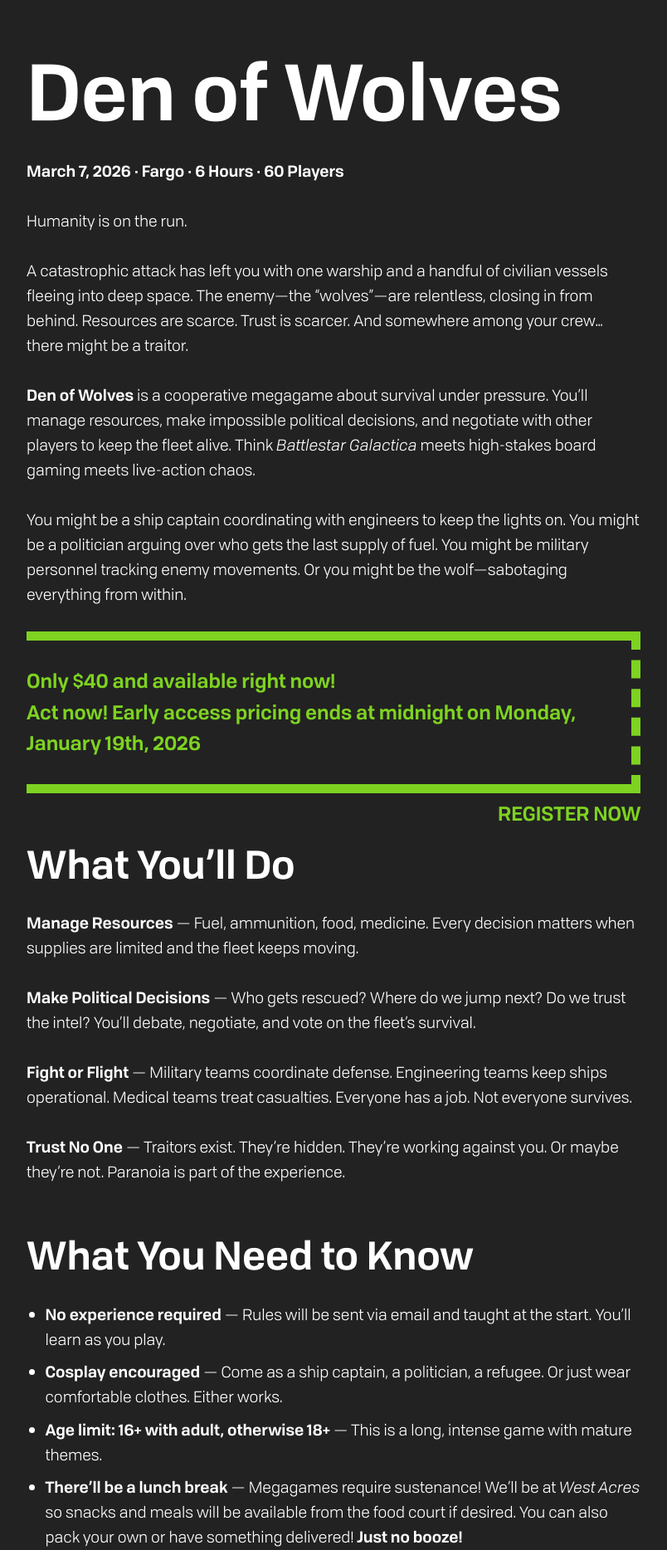
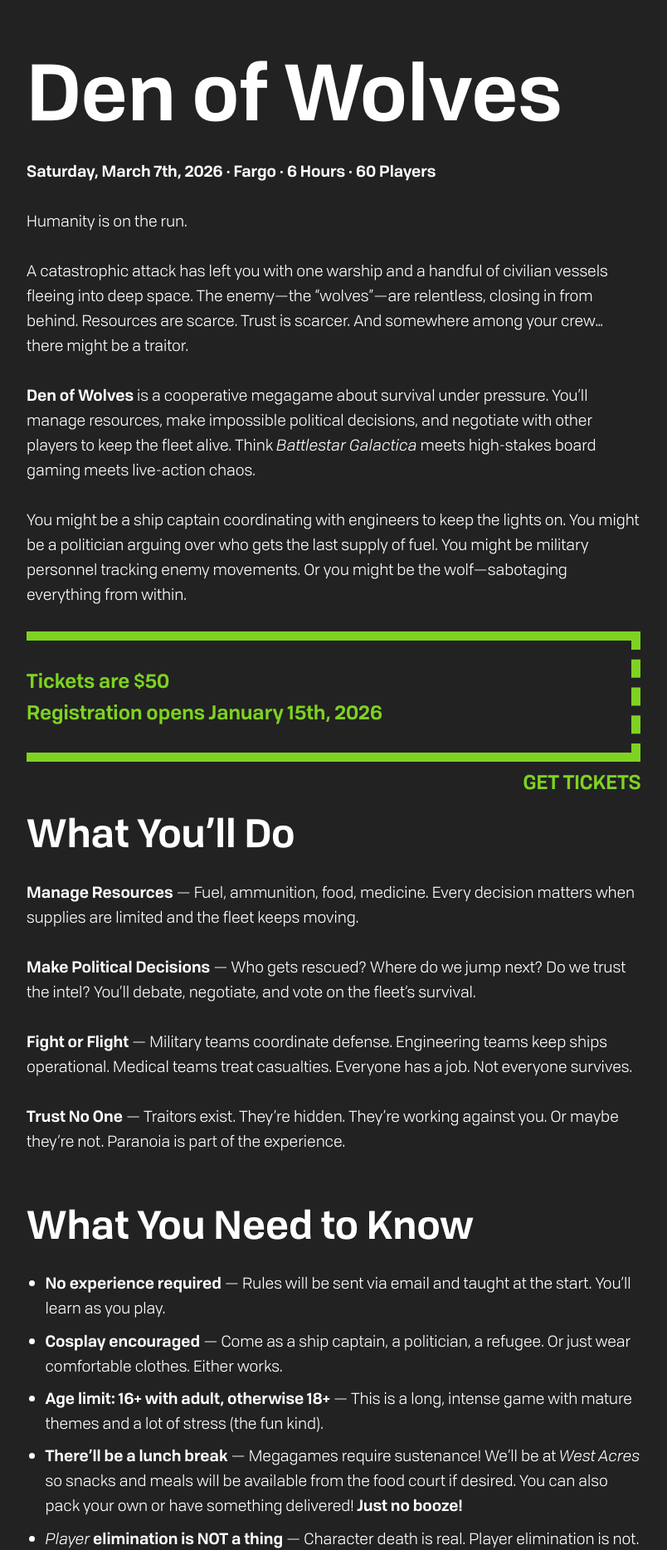
Before and after one commit to jedlimke/prairiefiregaming.com, a Jekyll site: the page built from megagames/den-of-wolves-2026.md, in a window 1280 px wide. Shown: the part 615-2483 px from the top of the page at 83% size, without its empty margins (238-1042 px from the left). Built offline with Jekyll 4.4.1, drawn with Linux system fonts in a browser that asks for light colours; some of the changed text lies outside the part shown.

Commit message:
Adjusted CTA, added donation info, set up some basics for embedded ticket tailor but decided against it.

```diff
--- a/_includes/den-of-wolves-2026-cta.html
+++ b/_includes/den-of-wolves-2026-cta.html
@@ -3,12 +3,12 @@
 Update ticket price, URL, and message here
 {%- endcomment -%}
 
-{%- assign ticket_price = "40" -%}
-{%- assign ticket_url = "https://www.eventbrite.com" -%}
-{%- assign ticket_message = "Act now! Early access pricing ends at midnight on Monday, January 19th, 2026" -%}
+{%- assign ticket_price = "50" -%}
+{%- assign ticket_url = "https://app.tickettailor.com/events/prairiefiregaming/2006278" -%}
+{%- assign ticket_message = "Registration opens January 15th, 2026" -%}
 
-<a href="{{ ticket_url }}" class="callout cta" data-label="Register Now">
-	<strong>Only ${{ ticket_price }}</strong> and available right now!
+<a href="{{ ticket_url }}" class="callout cta" data-label="Get Tickets">
+	<strong>Tickets are ${{ ticket_price }}</strong>
 
 	{%- if ticket_message -%}
 	<br>{{ ticket_message }}
--- a/_sass/base.scss
+++ b/_sass/base.scss
@@ -42,6 +42,8 @@
 	// UX
 	--border-color: #00000022;
 	--border-width: 1px;
+	--stroke-width: 6px;
+	--border-radius: 4px;
 
 	// Font stacks
 	--font-headers: "LT Tofino", "Lucida Grande", Helvetica, Arial, sans-serif;
@@ -298,7 +300,7 @@
 	overflow: hidden;
 	max-width: 100%;
 	margin: var(--spacing-unit) 0;
-	border-radius: 4px;
+	border-radius: var(--border-radius);
 
 	iframe {
 		position: absolute;
@@ -454,7 +456,7 @@
 		&:focus {
 			outline: 2px solid var(--brand-yellow);
 			outline-offset: 2px;
-			border-radius: 4px;
+			border-radius: var(--border-radius);
 		}
 
 		// Modern browsers - only keyboard focus
@@ -465,7 +467,7 @@
 		&:focus-visible {
 			outline: 2px solid var(--brand-yellow);
 			outline-offset: 2px;
-			border-radius: 4px;
+			border-radius: var(--border-radius);
 		}
 
 		// Disable transitions and transforms for users who prefer reduced motion
@@ -485,7 +487,7 @@
 	.post-summary-image {
 		grid-area: image;
 		overflow: hidden;
-		border-radius: 4px;
+		border-radius: var(--border-radius);
 		aspect-ratio: 16 / 9;
 		background: var(--brand-dark);
 
--- a/_sass/header.scss
+++ b/_sass/header.scss
@@ -5,8 +5,6 @@
  */
 
 .layout-area--header {
-	--stroke-width: 6px;
-
     background: var(--brand-dark);
 	color: var(--brand-white);
     border-top: var(--stroke-width) solid var(--brand-white);
--- /dev/null
+++ b/_sass/ticket-widget.scss
@@ -0,0 +1,58 @@
+/*
+ * Ticket Widget Styles
+ * Styles for embedded Ticket Tailor widget
+ */
+
+.ticket-widget-container {
+	margin: calc(var(--spacing-unit) * 2) 0;
+	padding: 0;
+	background: transparent;
+}
+
+// Ticket Tailor widget wrapper
+.tt-widget {
+	width: 100%;
+	max-width: 100%;
+	margin: 0 auto;
+
+	// White border to make the widget stand out
+	border: var(--stroke-width) solid var(--brand-white);
+	border-radius: var(--border-radius);
+	overflow: hidden;
+	box-shadow: 0 2px 12px rgba(0, 0, 0, 0.15);
+}
+
+// Fallback link styling (shows if JavaScript fails)
+.tt-widget-fallback {
+	text-align: center;
+	padding: calc(var(--spacing-unit) * 2) var(--spacing-unit);
+	background: var(--brand-yellow);
+
+	p {
+		margin: 0;
+	}
+
+	a {
+		color: var(--brand-dark);
+		font-weight: bold;
+	}
+}
+
+// Override Ticket Tailor widget iframe styles
+.tt-widget iframe {
+	width: 100% !important;
+	border: none !important;
+	display: block;
+	min-height: 600px;
+}
+
+// Ensure widget is responsive
+@media screen and (max-width: 799px) {
+	.ticket-widget-container {
+		margin: var(--spacing-unit) 0;
+	}
+
+	.tt-widget iframe {
+		min-height: 500px;
+	}
+}
--- a/assets/main.scss
+++ b/assets/main.scss
@@ -10,3 +10,4 @@
 @import "home";      // Homepage
 @import "page";      // Pages
 @import "post";      // Blog posts
+@import "ticket-widget"; // Ticket Tailor widget styles
--- a/megagames/den-of-wolves-2026.md
+++ b/megagames/den-of-wolves-2026.md
@@ -9,7 +9,7 @@
 
 # Den of Wolves
 
-**March 7, 2026 · Fargo · 6 Hours · 60 Players**
+**Saturday, March 7th, 2026 · Fargo · 6 Hours · 60 Players**
 
 Humanity is on the run.
 
@@ -37,9 +37,16 @@
 
 - **No experience required** — Rules will be sent via email and taught at the start. You'll learn as you play.
 - **Cosplay encouraged** — Come as a ship captain, a politician, a refugee. Or just wear comfortable clothes. Either works.
-- **Age limit: 16+ with adult, otherwise 18+** — This is a long, intense game with mature themes.
+- **Age limit: 16+ with adult, otherwise 18+** — This is a long, intense game with mature themes and a lot of stress (the fun kind).
 - **There'll be a lunch break** — Megagames require sustenance! We'll be at _West Acres_ so snacks and meals will be available from the food court if desired. You can also pack your own or have something delivered! __Just no booze!__
-- **Player elimination is NOT a thing** — Character death is real. Player elimination is not. You'll get a new role or be reshuffled somehow if your _character_ bites it, but **you** get to keep playing. _Take a chance now and then._
+- **_Player_ elimination is NOT a thing** — Character death is real. Player elimination is not. You'll get a new role or be reshuffled somehow if your _character_ bites it, but **you** get to keep playing. _Take a chance now and then._
+
+## What are you doing with the profits?
+Our net profits, after covering expenses, are going to be donated to several worthy causes:
+
+- [Extra Life](https://www.extra-life.org/){:target="_blank"}, a program of Children’s Miracle Network Hospitals, unites gamers to play games and change kids’ health and futures. Funds raised through our event will be directed specifically to Sanford Children’s Hospital in Fargo, ND.
+- [River Keepers](https://www.riverkeepers.org/){:target="_blank"}, a volunteer-led Fargo–Moorhead organization, which works to protect, restore, and connect people to the Red River of the North through river cleanups, water quality initiatives, and community programs that keep the river healthy, accessible, and safe for future generations.
+- The [ACLU of Minnesota](https://www.aclu-mn.org/){:target="_blank"}, a non-partisan advocacy organization dedicated to protecting and expanding civil liberties in Minnesota and across the country.
 
 {::nomarkdown}
 {%- include den-of-wolves-2026-cta.html -%}
```
Also changed, not shown: ACCESSIBILITY_FIXES.md (deleted, +0 -168 lines), megagames/den-of-wolves-2026-thank-you.md (added, +87 -0 lines).
